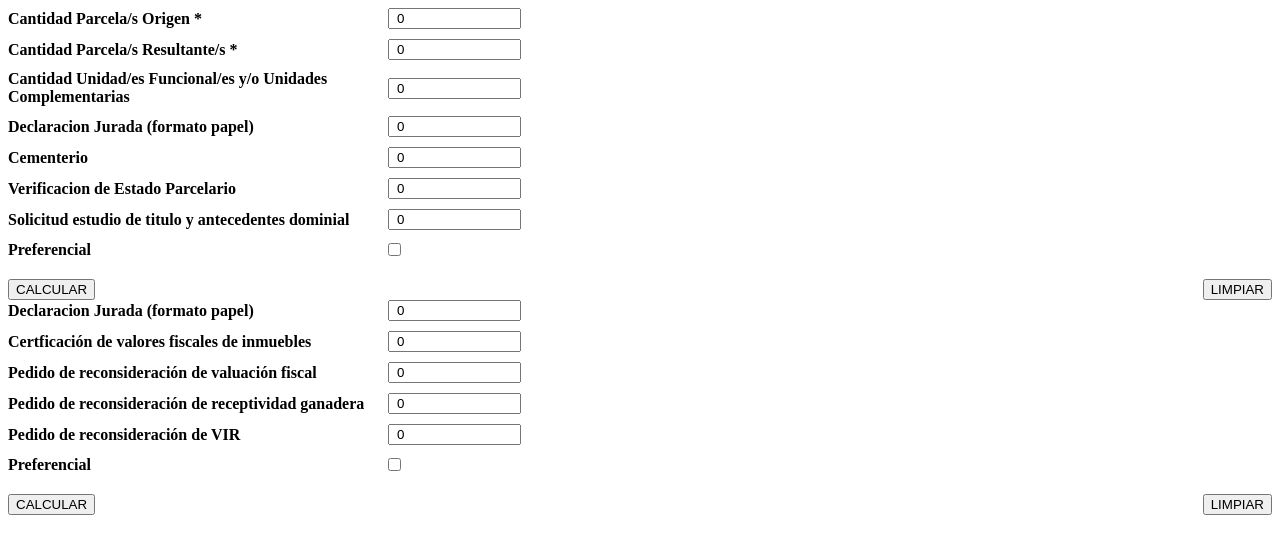
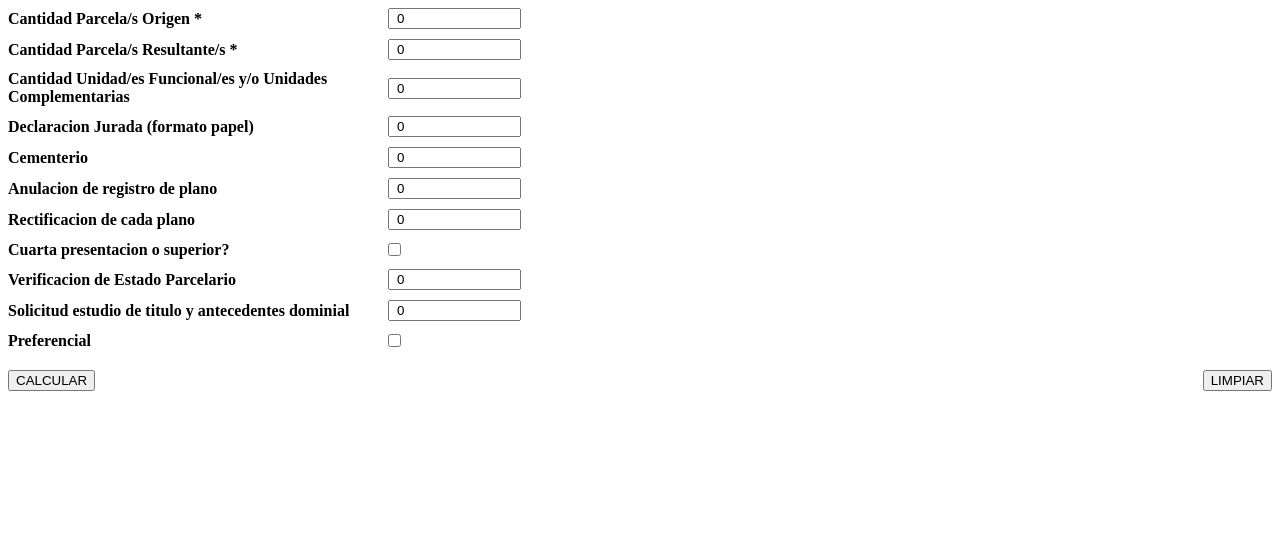
Before and after one commit to Adriel-M-A/simuladores, a plain HTML site: page index.html in a window 1280 px wide. Drawn offline with Linux system fonts and the light colour scheme.

Commit message:
feat: Inputs de los modulos faltantes Mensura

```diff
--- a/index.html
+++ b/index.html
@@ -35,6 +35,21 @@
           <div class="form-group">
             <label for="cementerio">Cementerio</label>
             <input type="number" min="0" value="0" id="cementerio" />
+          </div>
+
+          <div class="form-group">
+            <label for="anulacion">Anulacion de registro de plano</label>
+            <input type="number" min="0" value="0" id="anulacion" />
+          </div>
+
+          <div class="form-group">
+            <label for="rectificacion">Rectificacion de cada plano</label>
+            <input type="number" min="0" value="0" id="rectificacion" />
+          </div>
+
+          <div class="form-group">
+            <label for="presentacion">Cuarta presentacion o superior?</label>
+            <input type="checkbox" id="presentacion" />
           </div>
 
           <div class="form-group">
@@ -101,7 +116,7 @@
         </div>
       </div>
 
-      <div class="calculo">
+      <div class="calculo" style="display: none">
         <form id="form-valuaciones" action="">
           <div class="form-group">
             <label for="ddjj-valuaciones">Declaracion Jurada (formato papel)</label>
```
